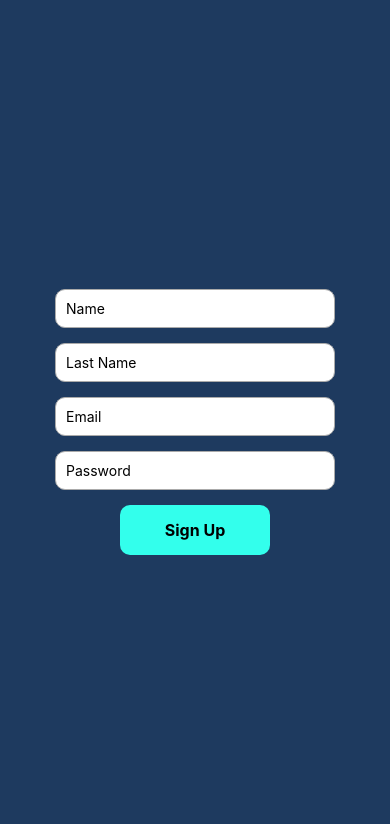
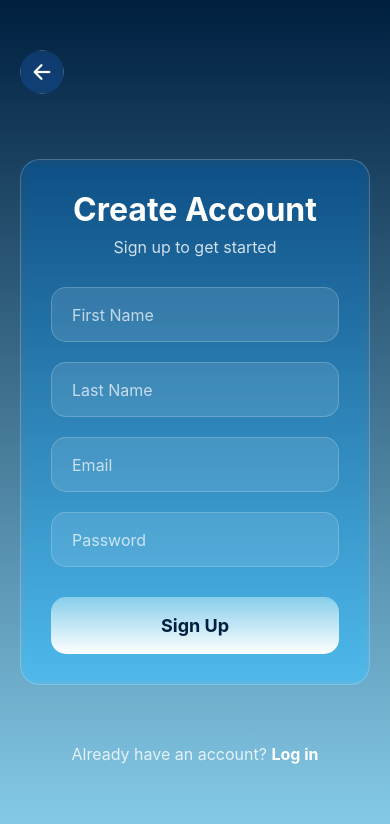
Before and after one commit to mehdiKATA/bustest, a React Native app: screen /SignUp in a window 390 px wide. Shown: the top 824 px of the page. Built offline with nearby package versions, Linux system fonts and the light colour scheme.

Commit message:
Add files via upload

```diff
--- a/screens/LoginScreen.js
+++ b/screens/LoginScreen.js
@@ -1,11 +1,65 @@
-import  { useState } from 'react';
-import { View, Text, TextInput, TouchableOpacity, StyleSheet, ToastAndroid } from 'react-native';
+import React, { useState, useEffect } from 'react';
+import { View, Text, TextInput, TouchableOpacity, StyleSheet, ToastAndroid, Animated, Dimensions } from 'react-native';
+import { LinearGradient } from 'expo-linear-gradient';
+import { BlurView } from 'expo-blur';
+import { Ionicons } from '@expo/vector-icons';
+import Svg, { Path, Circle, Defs, LinearGradient as SvgLinearGradient, Stop } from 'react-native-svg';
 
 import { verifMail } from '../verifMail';
 
-export default function LoginScreen() {
+const { width } = Dimensions.get('window');
+
+// Login Icon Component
+const LoginIcon = ({ size = 60 }) => (
+  <Svg width={size} height={size} viewBox="0 0 100 100">
+    <Defs>
+      <SvgLinearGradient id="loginGradient" x1="0%" y1="0%" x2="100%" y2="100%">
+        <Stop offset="0%" stopColor="#87CEEB" />
+        <Stop offset="100%" stopColor="white" />
+      </SvgLinearGradient>
+    </Defs>
+    {/* User Icon */}
+    <Circle cx="50" cy="35" r="12" fill="url(#loginGradient)" />
+    <Path
+      d="M25 75 C25 65 37 58 50 58 C63 58 75 65 75 75 L25 75 Z"
+      fill="url(#loginGradient)"
+    />
+    {/* Login Arrow */}
+    <Path
+      d="M70 25 L78 32 L70 39 M60 32 L78 32"
+      stroke="white"
+      strokeWidth="2.5"
+      fill="none"
+      strokeLinecap="round"
+      strokeLinejoin="round"
+    />
+  </Svg>
+);
+
+export default function LoginScreen({ navigation }) {
   const [mail, setMail] = useState('');
   const [pwd, setPwd] = useState('');
+  const fadeAnim = new Animated.Value(0);
+  const slideAnim = new Animated.Value(50);
+
+  useEffect(() => {
+    Animated.parallel([
+      Animated.timing(fadeAnim, {
+        toValue: 1,
+        duration: 1000,
+        useNativeDriver: true,
+      }),
+      Animated.timing(slideAnim, {
+        toValue: 0,
+        duration: 800,
+        useNativeDriver: true,
+      }),
+    ]).start();
+  }, []);
+
+  const handleBackPress = () => {
+    navigation.goBack();
+  };
 
   const handleLogin = async () => {
     if (!mail || !pwd) {
@@ -18,11 +72,6 @@ export default function LoginScreen() {
       return;
     }
 
-    /*if (pwd!=) {
-      ToastAndroid.show("Weak password , it needs at least 8 characters , an uppercase , a digit , and a symbol", ToastAndroid.SHORT);
-      return;
-    }*/
-
     try {
       const response = await fetch('https://bustest.onrender.com/login.php', {
         method: 'POST',
@@ -33,7 +82,7 @@ export default function LoginScreen() {
       const data = await response.json();
 
       if (data.success) {
-        ToastAndroid.show(data.message || "Welcome!", ToastAndroid.SHORT);
+        ToastAndroid.show(data.message || "Hello again, Welcome!", ToastAndroid.SHORT);
       } else {
         ToastAndroid.show("Error: " + (data.error || "Unknown"), ToastAndroid.LONG);
       }
@@ -44,46 +93,175 @@ export default function LoginScreen() {
   };
 
   return (
-    <View style={styles.centerContent}>
-      <TextInput style={styles.input} placeholder="Email" value={mail} onChangeText={setMail} />
-      <TextInput style={styles.input} placeholder="Password" value={pwd} onChangeText={setPwd} secureTextEntry />
-      <Text></Text>
-      <Text></Text>
-      <Text></Text>
-      <Text></Text>
-      <TouchableOpacity style={styles.button} onPress={handleLogin}>
-  <Text style={{ color: "#000000",fontSize: 16,fontWeight: 'bold' }}>Log In</Text>
-</TouchableOpacity>
+    <LinearGradient colors={['#001f3f', '#87CEEB']} style={styles.centerContent}>
+      {/* Back Arrow */}
+      <TouchableOpacity style={styles.backButton} onPress={()=> navigation.navigate('Home')}>
+        <BlurView intensity={20} style={styles.backButtonBlur}>
+          <Ionicons name="arrow-back" size={24} color="white" />
+        </BlurView>
+      </TouchableOpacity>
 
-    </View>
+      <Animated.View
+        style={[
+          styles.loginContainer,
+          {
+            opacity: fadeAnim,
+            transform: [{ translateY: slideAnim }]
+          }
+        ]}
+      >
+        <BlurView intensity={20} style={styles.blurContainer}>
+          <View style={styles.formContainer}>
+            {/* Icon at the top */}
+            <View style={styles.iconContainer}>
+              <LoginIcon size={60} />
+            </View>
+
+            <Text style={styles.title}>Welcome Back</Text>
+            <Text style={styles.subtitle}>Sign in to continue</Text>
+
+            <View style={styles.inputContainer}>
+              <TextInput
+                style={styles.input}
+                placeholder="Email"
+                placeholderTextColor="rgba(255,255,255,0.7)"
+                value={mail}
+                onChangeText={setMail}
+                keyboardType="email-address"
+                autoCapitalize="none"
+              />
+            </View>
+
+            <View style={styles.inputContainer}>
+              <TextInput
+                style={styles.input}
+                placeholder="Password"
+                placeholderTextColor="rgba(255,255,255,0.7)"
+                value={pwd}
+                onChangeText={setPwd}
+                secureTextEntry
+              />
+            </View>
+
+            <TouchableOpacity style={styles.button} onPress={handleLogin}>
+              <LinearGradient
+                colors={['#87CEEB', '#ffffff']}
+                style={styles.buttonGradient}
+              >
+                <Text style={styles.buttonText}>Log In</Text>
+              </LinearGradient>
+            </TouchableOpacity>
+          </View>
+        </BlurView>
+      </Animated.View>
+
+      <View style={styles.switchContainer}>
+        <Text style={styles.switchText}>Don't have an account? </Text>
+        <TouchableOpacity onPress={() => navigation.navigate('SignUp')}>
+          <Text style={styles.switchButton}>Sign Up</Text>
+        </TouchableOpacity>
+      </View>
+    </LinearGradient>
   );
 }
 
-
-
 const styles = StyleSheet.create({
-  input: {
-    width: 280,
-    borderWidth: 1,
-    borderColor: '#aaa',
-    borderRadius: 10,
-    padding: 10,
-    marginBottom: 15,
-    backgroundColor: '#fff',
-  },
   centerContent: {
     flex: 1,
     justifyContent: 'center',
     alignItems: 'center',
-    backgroundColor: '#1E3A5F'
+    paddingHorizontal: 20,
+  },
+  backButton: {
+    position: 'absolute',
+    top: 50,
+    left: 20,
+    zIndex: 100,
+    borderRadius: 22,
+    overflow: 'hidden',
+  },
+  backButtonBlur: {
+    width: 44,
+    height: 44,
+    justifyContent: 'center',
+    alignItems: 'center',
+    backgroundColor: 'rgba(255, 255, 255, 0.1)',
+    borderWidth: 1,
+    borderColor: 'rgba(255, 255, 255, 0.2)',
+  },
+  loginContainer: {
+    width: '100%',
+    maxWidth: 350,
+  },
+  blurContainer: {
+    borderRadius: 20,
+    overflow: 'hidden',
+    backgroundColor: 'rgba(255, 255, 255, 0.1)',
+    borderWidth: 1,
+    borderColor: 'rgba(255, 255, 255, 0.2)',
+  },
+  formContainer: {
+    padding: 30,
+  },
+  iconContainer: {
+    alignItems: 'center',
+    marginBottom: 20,
+  },
+  title: {
+    fontSize: 32,
+    fontWeight: 'bold',
+    color: 'white',
+    textAlign: 'center',
+    marginBottom: 8,
+  },
+  subtitle: {
+    fontSize: 16,
+    color: 'rgba(255, 255, 255, 0.8)',
+    textAlign: 'center',
+    marginBottom: 30,
+  },
+  inputContainer: {
+    marginBottom: 20,
+  },
+  input: {
+    height: 55,
+    backgroundColor: 'rgba(255, 255, 255, 0.1)',
+    borderRadius: 15,
+    paddingHorizontal: 20,
+    fontSize: 16,
+    color: 'white',
+    borderWidth: 1,
+    borderColor: 'rgba(255, 255, 255, 0.2)',
   },
   button: {
-    borderRadius: 10,
-    backgroundColor: "#33ffec",
-    width: 150,
-    height: 50,
-    justifyContent: "center",
-    alignItems: "center",
+    borderRadius: 15,
+    overflow: 'hidden',
+    marginTop: 10,
   },
-
+  buttonGradient: {
+    paddingVertical: 18,
+    alignItems: 'center',
+    justifyContent: 'center',
+  },
+  buttonText: {
+    color: '#001f3f',
+    fontSize: 18,
+    fontWeight: 'bold',
+  },
+  switchContainer: {
+    flexDirection: 'row',
+    justifyContent: 'center',
+    alignItems: 'center',
+    position: 'absolute',
+    bottom: 80,
+  },
+  switchText: {
+    color: 'rgba(255, 255, 255, 0.8)',
+    fontSize: 16,
+  },
+  switchButton: {
+    color: 'white',
+    fontWeight: 'bold',
+    fontSize: 16,
+  },
 });
--- a/screens/SignupScreen.js
+++ b/screens/SignupScreen.js
@@ -1,14 +1,40 @@
-import  { useState } from 'react';
-import { View, Text, TextInput, TouchableOpacity, StyleSheet, ToastAndroid } from 'react-native';
+import React, { useState, useEffect } from 'react';
+import { View, Text, TextInput, TouchableOpacity, StyleSheet, ToastAndroid, Animated, Dimensions } from 'react-native';
+import { LinearGradient } from 'expo-linear-gradient';
+import { BlurView } from 'expo-blur';
+import { Ionicons } from '@expo/vector-icons';
 
 import { verifPwd } from '../verifPwd';
 import { verifMail } from '../verifMail';
 
-export default function SignUpScreen() {
+const { width } = Dimensions.get('window');
+
+export default function SignUpScreen({ navigation }) {
   const [mail, setMail] = useState('');
   const [pwd, setPwd] = useState('');
   const [fname, setName] = useState('');
   const [lastn, setLastn] = useState('');
+  const fadeAnim = new Animated.Value(0);
+  const slideAnim = new Animated.Value(50);
+
+  useEffect(() => {
+    Animated.parallel([
+      Animated.timing(fadeAnim, {
+        toValue: 1,
+        duration: 1000,
+        useNativeDriver: true,
+      }),
+      Animated.timing(slideAnim, {
+        toValue: 0,
+        duration: 800,
+        useNativeDriver: true,
+      }),
+    ]).start();
+  }, []);
+
+  const handleBackPress = () => {
+    navigation.goBack();
+  };
 
   const handleSignUp = async () => {
     if (!mail || !pwd || !fname || !lastn) {
@@ -25,22 +51,30 @@ export default function SignUpScreen() {
       ToastAndroid.show("Weak password , it needs at least 8 characters , an uppercase , a digit , and a symbol", ToastAndroid.SHORT);
       return;
     }
-      if (!/^[a-zA-Z]+$/.test(fname)) {ToastAndroid.show("Enter a valid name", ToastAndroid.SHORT);
-        return;}
-      if (!/^[a-zA-Z]+$/.test(lastn)) {ToastAndroid.show("Enter a valid last name", ToastAndroid.SHORT);
-        return;}
+
+    if (!/^[a-zA-Z]+$/.test(fname)) {
+      ToastAndroid.show("Enter a valid name", ToastAndroid.SHORT);
+      return;
+    }
+
+    if (!/^[a-zA-Z]+$/.test(lastn)) {
+      ToastAndroid.show("Enter a valid last name", ToastAndroid.SHORT);
+      return;
+    }
 
     try {
       const response = await fetch('https://bustest.onrender.com/signup.php', {
         method: 'POST',
         headers: { 'Content-Type': 'application/json' },
-          body: JSON.stringify({ fname,lastn,mail, pwd}),
+        body: JSON.stringify({ fname, lastn, mail, pwd }),
       });
 
       const data = await response.json();
 
       if (data.success) {
-          ToastAndroid.show("Login saved!", ToastAndroid.SHORT);
+        ToastAndroid.show("Welcome!", ToastAndroid.SHORT);
+        // Optional: Navigate back to login or to main app
+        // navigation.goBack();
       } else {
         ToastAndroid.show("Error: " + (data.error || "Unknown"), ToastAndroid.LONG);
       }
@@ -51,45 +85,192 @@ export default function SignUpScreen() {
   };
 
   return (
-      <View style={styles.centerContent}>
-        <TextInput style={styles.input} placeholder="Name" value={fname} onChangeText={setName} />
-        <TextInput style={styles.input} placeholder="Last Name" value={lastn} onChangeText={setLastn} />
-        <TextInput style={styles.input} placeholder="Email" value={mail} onChangeText={setMail} />
-        <TextInput style={styles.input} placeholder="Password" value={pwd} onChangeText={setPwd} secureTextEntry />
-        <Text></Text>
-        <Text></Text>
-        <Text></Text>
-        <Text></Text>
-        <TouchableOpacity style={styles.button} onPress={handleSignUp}>
-    <Text style={{ color: "#000000",fontSize: 16,fontWeight: 'bold' }}>Sign Up</Text>
+    <LinearGradient colors={['#001f3f', '#87CEEB']} style={styles.centerContent}>
+      {/* Back Arrow */}
+      <TouchableOpacity style={styles.backButton} onPress={()=> navigation.navigate('Home')}>
+        <BlurView intensity={20} style={styles.backButtonBlur}>
+          <Ionicons name="arrow-back" size={24} color="white" />
+        </BlurView>
       </TouchableOpacity>
 
+      <Animated.View
+        style={[
+          styles.signupContainer,
+          {
+            opacity: fadeAnim,
+            transform: [{ translateY: slideAnim }]
+          }
+        ]}
+      >
+        <BlurView intensity={20} style={styles.blurContainer}>
+          <View style={styles.formContainer}>
+            <Text style={styles.title}>Create Account</Text>
+            <Text style={styles.subtitle}>Sign up to get started</Text>
+
+            <View style={styles.inputContainer}>
+              <TextInput
+                style={styles.input}
+                placeholder="First Name"
+                placeholderTextColor="rgba(255,255,255,0.7)"
+                value={fname}
+                onChangeText={setName}
+                autoCapitalize="words"
+              />
             </View>
+
+            <View style={styles.inputContainer}>
+              <TextInput
+                style={styles.input}
+                placeholder="Last Name"
+                placeholderTextColor="rgba(255,255,255,0.7)"
+                value={lastn}
+                onChangeText={setLastn}
+                autoCapitalize="words"
+              />
+            </View>
+
+            <View style={styles.inputContainer}>
+              <TextInput
+                style={styles.input}
+                placeholder="Email"
+                placeholderTextColor="rgba(255,255,255,0.7)"
+                value={mail}
+                onChangeText={setMail}
+                keyboardType="email-address"
+                autoCapitalize="none"
+              />
+            </View>
+
+            <View style={styles.inputContainer}>
+              <TextInput
+                style={styles.input}
+                placeholder="Password"
+                placeholderTextColor="rgba(255,255,255,0.7)"
+                value={pwd}
+                onChangeText={setPwd}
+                secureTextEntry
+              />
+            </View>
+
+            <TouchableOpacity style={styles.button} onPress={handleSignUp}>
+              <LinearGradient
+                colors={['#87CEEB', '#ffffff']}
+                style={styles.buttonGradient}
+              >
+                <Text style={styles.buttonText}>Sign Up</Text>
+              </LinearGradient>
+            </TouchableOpacity>
+          </View>
+        </BlurView>
+      </Animated.View>
+
+      <View style={styles.switchContainer}>
+        <Text style={styles.switchText}>Already have an account? </Text>
+        <TouchableOpacity onPress={() => navigation.navigate('Login')}>
+          <Text style={styles.switchButton}>Log in</Text>
+        </TouchableOpacity>
+      </View>
+    </LinearGradient>
   );
-};
+}
+
 const styles = StyleSheet.create({
-  input: {
-    width: 280,
-    borderWidth: 1,
-    borderColor: '#aaa',
-    borderRadius: 10,
-    padding: 10,
-    marginBottom: 15,
-    backgroundColor: '#fff',
-  },
   centerContent: {
     flex: 1,
     justifyContent: 'center',
     alignItems: 'center',
-    backgroundColor: '#1E3A5F'
+    paddingHorizontal: 20,
+  },
+  backButton: {
+    position: 'absolute',
+    top: 50,
+    left: 20,
+    zIndex: 100,
+    borderRadius: 22,
+    overflow: 'hidden',
+  },
+  backButtonBlur: {
+    width: 44,
+    height: 44,
+    justifyContent: 'center',
+    alignItems: 'center',
+    backgroundColor: 'rgba(255, 255, 255, 0.1)',
+    borderWidth: 1,
+    borderColor: 'rgba(255, 255, 255, 0.2)',
+  },
+  signupContainer: {
+    width: '100%',
+    maxWidth: 350,
+  },
+  blurContainer: {
+    borderRadius: 20,
+    overflow: 'hidden',
+    backgroundColor: 'rgba(255, 255, 255, 0.1)',
+    borderWidth: 1,
+    borderColor: 'rgba(255, 255, 255, 0.2)',
+  },
+  formContainer: {
+    padding: 30,
+  },
+  iconContainer: {
+    alignItems: 'center',
+    marginBottom: 20,
+  },
+  title: {
+    fontSize: 32,
+    fontWeight: 'bold',
+    color: 'white',
+    textAlign: 'center',
+    marginBottom: 8,
+  },
+  subtitle: {
+    fontSize: 16,
+    color: 'rgba(255, 255, 255, 0.8)',
+    textAlign: 'center',
+    marginBottom: 30,
+  },
+  inputContainer: {
+    marginBottom: 20,
+  },
+  input: {
+    height: 55,
+    backgroundColor: 'rgba(255, 255, 255, 0.1)',
+    borderRadius: 15,
+    paddingHorizontal: 20,
+    fontSize: 16,
+    color: 'white',
+    borderWidth: 1,
+    borderColor: 'rgba(255, 255, 255, 0.2)',
   },
   button: {
-    borderRadius: 10,
-    backgroundColor: "#33ffec",
-    width: 150,
-    height: 50,
-    justifyContent: "center",
-    alignItems: "center",
+    borderRadius: 15,
+    overflow: 'hidden',
+    marginTop: 10,
   },
-
+  buttonGradient: {
+    paddingVertical: 18,
+    alignItems: 'center',
+    justifyContent: 'center',
+  },
+  buttonText: {
+    color: '#001f3f',
+    fontSize: 18,
+    fontWeight: 'bold',
+  },
+  switchContainer: {
+    flexDirection: 'row',
+    justifyContent: 'center',
+    alignItems: 'center',
+    position: 'absolute',
+    bottom: 80,
+  },
+  switchText: {
+    color: 'rgba(255, 255, 255, 0.8)',
+    fontSize: 16,
+  },
+  switchButton: {
+    color: 'white',
+    fontWeight: 'bold',
+    fontSize: 16,
+  },
 });
```
Lines whose indentation alone changed are shown as unchanged.
